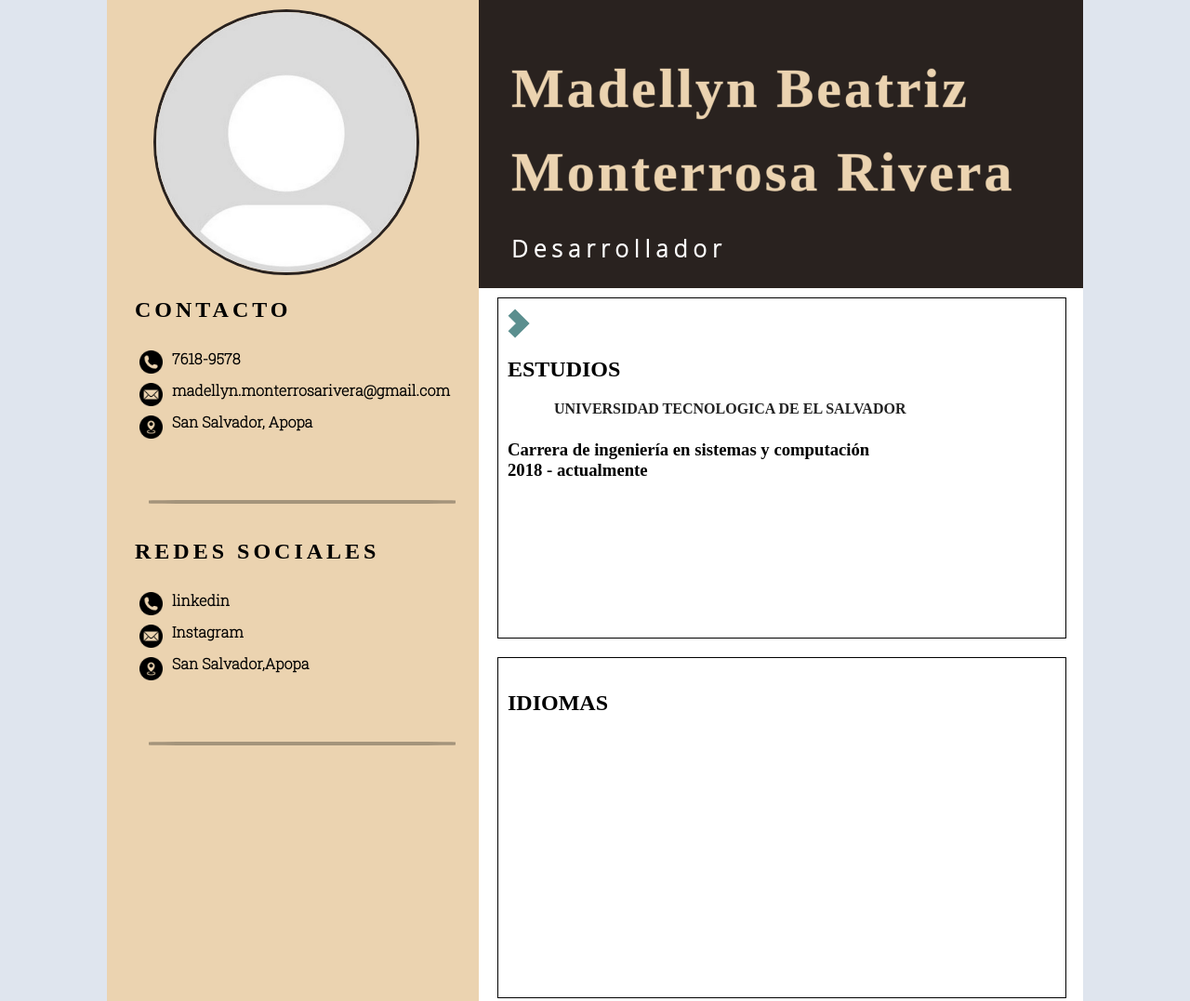
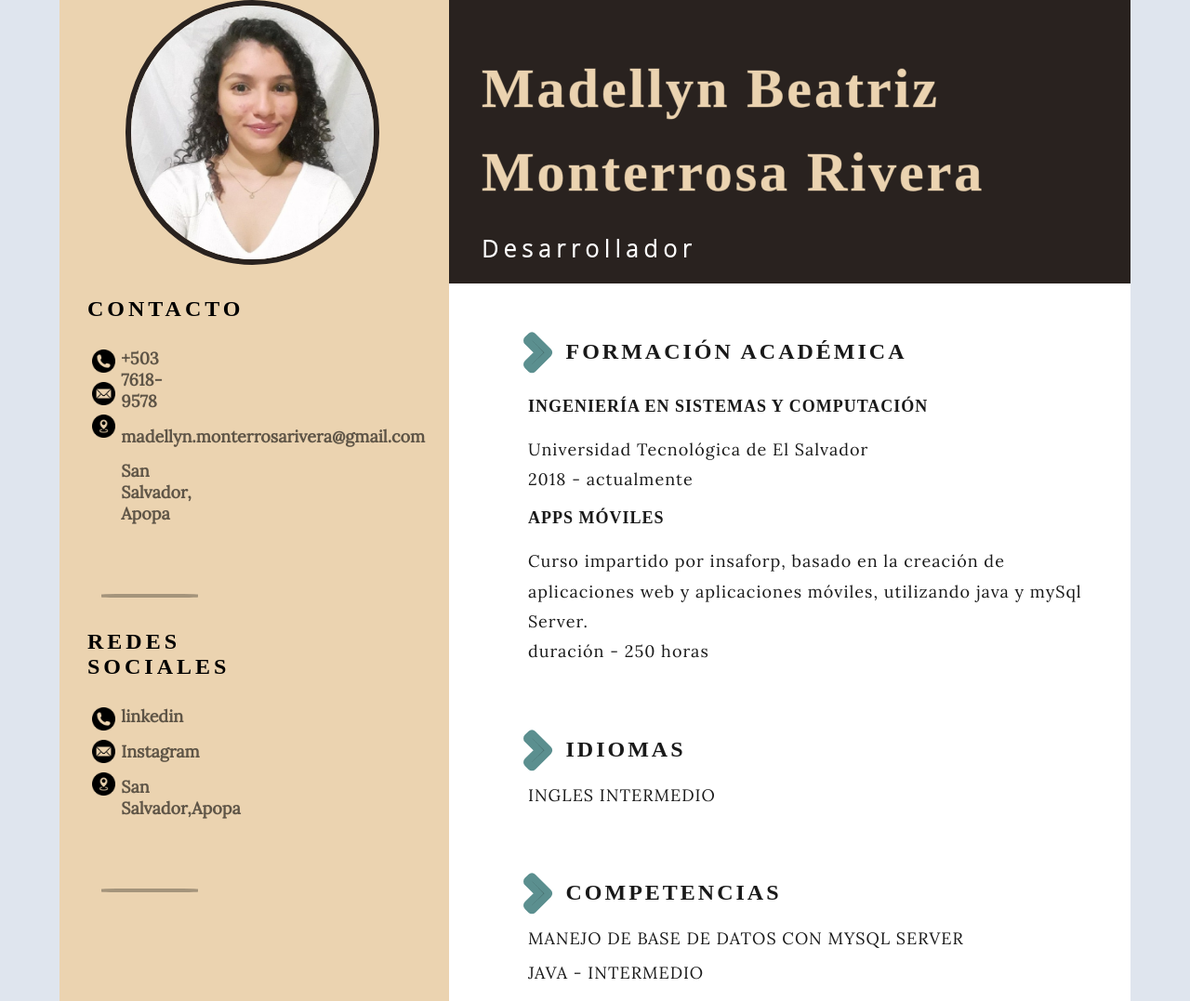
Before and after one commit to MadellynRivera/CV, a website: page index.html in a window 1280 px wide. Shown: the top 1077 px of the page at 93% size. Drawn offline with Linux system fonts and the light colour scheme; a web font is replaced by a local one.

Commit message:
first commit

```diff
--- a/css/style.css
+++ b/css/style.css
@@ -1,3 +1,7 @@
+* {
+    box-sizing: border-box;
+  }
+
 body{
     padding: 0px;
     margin: 0px;
@@ -11,10 +15,6 @@ body{
     src: url(../fonts/Open_Sans/static/OpenSans/OpenSans-Light.ttf);
 }
 
-@font-face {
-    font-family: 'Roboto Slab Extra Light';
-    src: url(../fonts/Roboto_Slab/static/RobotoSlab-ExtraLight.ttf);
-}
 
 @font-face {
     font-family: 'Open Sans Medium 500';;
@@ -22,39 +22,42 @@ body{
 }
 /*Div principal flex-container*/
 .main{
-    width: 1050px;
+    width: 80%;
     display: flex;
     flex-direction: row;
     align-content: space-around;
     margin: auto;
-    background: rgba(241, 210, 30, 0.616) ;
 }
 
 /*Primera columna información personal*/
 .informacion_personal {
-    width: 400px;
+    width: 40%;
     display: flex;
     flex-direction:column;
     background: #ebd3b0;
 
 }
 
+#image_section{
+    width: 99%;
+    display: flex;
+    justify-content: center;
+    align-items: center;
+}
+
 #image {
-    width: 280px;
-    height: 280px;
+    width: 66%;
     display: flex;
-    margin: 10px 10px 10px 50px;
-    border: 3px solid #29221f;
+    border: 6px solid #29221f;
     border-radius: 50%;
 
 }
 
 .informacion_personal > section {
-    width: 350px;
-    height: 250px;
+    width: 83%;
     align-items:flex-start;
     margin-left: 30px;
-    margin-top: 10px;
+    margin-top: 30px;
 
 }
 
@@ -69,8 +72,9 @@ body{
 }
 
 .informacion_personal > section h2{
-    font-family: 'Roboto Slab Extra Light';
-    font-size: 16px;
+    font-family: 'Lora', serif;;
+    font-size: 18px;
+    color: rgba(0, 0, 0, 0.6);
     display: flex;
     flex-direction: column;
     margin-top: 8px;
@@ -94,7 +98,7 @@ body{
 }
 
 .seccion_div{
-    width: 330px;
+    width: 95%;
     border-bottom: 4px solid rgba(0, 0, 0, 0.3) ;
     border-radius: 15%;
     margin: 60px 10px 0px 15px;
@@ -105,26 +109,30 @@ body{
 .perfil_profesional{
     display: flex;
     flex-direction:column;
-    width: 650px;
+
 }
-.perfil_profesional> #name {
-    height: 310px;
+.name {
+    width: 100%;
+    height: 35%;
     background: #29221f;
+    display: flex;
+    flex-direction: column;
+    position:relative ;
 
 }
 
-#name h1{
+.name h1{
     color: #ebd3b0;
     font-family: 'Times New Roman';
     font-size: 60px;
     text-align:left;
     letter-spacing: 3px;
     line-height: 1.5;
-    margin: 50px 0px 0px 35px ;
+    margin: 50px 40px 0px 35px ;
     -webkit-text-stroke: 1px #ebd4b063;
 
 }
-#name h2{
+.name h2{
     color: #ffff;
     font-family: 'Open Sans Light';
     font-size: 25px;
@@ -142,33 +150,65 @@ body{
 }
 
 #contenido section{
-    width: 600px;
-    height: 350px;
+    width: 95%;
     padding: 15px 0px 0px 10px ;
     margin: 10px 10px 10px 20px;
-    margin-bottom: 10px;
-    border: 1px solid black;
+
 }
 
-.material-icons{
-    color: #5b8f8f;
+
+.titulos i{
+    color: rgba(5b, 8f, 8f, 0.3);
     -webkit-text-stroke: 8px #5b8f8f;
+    margin-left:  52px ;
+    margin-top: 1px;
+    font-size: 40px;
+
 
 }
-#contenido > section h2{
-    color: #222222;
-    font-family: 'Roboto Slab Medium';
-    font-size: 16px;
-    text-align:left;
-    padding: 0px 40px 5px 50px;
+
+.titulos{
+    display: flex;
+    flex-direction: row;
+    margin-top: 30px;
 }
 
+.titulos h1{
+    margin-left: 15px;
+    font-family:'Open Sans Medium 500';
+    font-size: 24px;
+    color: rgba(0, 0, 0, 0.9);
+    letter-spacing: 3px;
+    margin-top: 5px;
+}
+
+#contenido > section h2{
+    color: rgba(0, 0, 0, 0.9);
+    font-family: 'Roboto Slab Medium';
+    font-size: 18px;
+    text-align:left;
+    letter-spacing: 1px;
+    padding: 0px 40px 5px 55px;
+}
+
+#contenido > section h3{
+    color: rgba(0, 0, 0, 0.9);
+    font-weight: 300;
+    font-family: 'Lora', serif;
+    font-size: 18px;
+    letter-spacing: 1px;
+    line-height: 1.8;
+    text-align:left;
+    margin: 0px 10px 5px 55px;
+
+}
 
 
 #proyectos_img img{
     width: 200px ;
     height: 150px;
-    border: 1px solid black;
+    background: rgba(219, 226, 236, 0.863);
+
     border-radius: 15%;
     margin: 0px 15px 0px 60px;
 
@@ -177,3 +217,95 @@ body{
 #proyectos_img img:hover{
     background: rgba(0, 0, 0, 0.3);
 }
+
+
+/*reglas @media responsive*/
+
+/*Tablet*/
+@media only screen and (max-width: 1290px) {
+
+    * {
+        box-sizing: border-box;
+      }
+
+    .main{
+        width: 90%;
+    }
+
+    .informacion_personal *{
+        width: 30%;
+
+
+    }
+
+
+    .perfil_profesional{
+        width: 70%;
+    }
+
+  }
+
+  @media only screen and (max-width: 820px) {
+
+    * {
+        box-sizing: border-box;
+      }
+
+    .main{
+        width: 100%;
+        display: flex;
+        flex-direction: column;
+    }
+
+    .informacion_personal {
+        width: 100%;
+        display: flex;
+        flex-direction:column;
+        background: #ebd3b0;
+        position: absolute;
+
+    }
+    #image {
+       width: 50%;
+
+
+    }
+
+    .perfil_profesional{
+        width: 100%;
+
+    }
+
+    .informacion_personal section *{
+        width: 90%;
+    }
+
+
+    .name{
+        order: 0;
+        height: 60%;
+        position: relative;
+        margin-top: 400px;
+
+    }
+
+    .name h1{
+        font-size: 40px;
+    }
+
+
+    .informacion_personal > .contacto{
+       margin-top: 450px ;
+
+    }
+    #contenido{
+        margin-top: 600px;
+    }
+
+
+
+
+
+
+
+  }
--- a/index.html
+++ b/index.html
@@ -5,7 +5,12 @@
     <meta http-equiv="X-UA-Compatible" content="IE=edge">
     <meta name="viewport" content="width=device-width, initial-scale=1.0">
     <link rel="stylesheet" href="css/style.css">
-    <link href="https://fonts.googleapis.com/icon?family=Material+Icons" rel="stylesheet">
+    <link rel="stylesheet" href="https://cdnjs.cloudflare.com/ajax/libs/font-awesome/4.7.0/css/font-awesome.min.css">
+
+    <link rel="preconnect" href="https://fonts.googleapis.com">
+<link rel="preconnect" href="https://fonts.gstatic.com" crossorigin>
+<link href="https://fonts.googleapis.com/css2?family=Gentium+Book+Plus&family=Lora:ital@0;1&display=swap" rel="stylesheet">
+
     <title>Curriculum</title>
 </head>
 <body>
@@ -14,7 +19,7 @@
         <!--Primera columna-->
         <div class="informacion_personal">
 
-            <img  id="image" src="img/profile_image.png" alt="">
+           <div id="image_section"><img  id="image" src="img/profile_image.jpg" alt=""></div>
 
             <section class="contacto">
                 <h1>CONTACTO</h1>
@@ -25,7 +30,7 @@
                         <img src="img/Location.png" alt="">
                     </div>
                     <div>
-                        <h2>7618-9578</h2>
+                        <h2>+503 7618-9578</h2>
                         <h2>madellyn.monterrosarivera@gmail.com</h2>
                         <h2>San Salvador, Apopa</h2>
                     </div>
@@ -52,32 +57,53 @@
         </div>
 
         <!--Segunda columna -->
+
         <div class="perfil_profesional">
-            <section id="name">
+           <section class="name">
                 <h1>Madellyn Beatriz Monterrosa Rivera</h1>
                 <h2>Desarrollador</h2>
             </section>
 
             <div id="contenido">
                 <section id="estudios">
-                    <span class="material-icons">
-                        arrow_forward_ios
-                        </span>
-                    <h1>ESTUDIOS</h1>
-                    <h2>UNIVERSIDAD TECNOLOGICA DE EL SALVADOR</h2>
-                    <h3>Carrera de ingeniería en sistemas y computación<br>2018 - actualmente</h3>
+                    <div class="titulos">
+                        <i class="fa fa-chevron-right"></i>
+                        <h1>FORMACIÓN ACADÉMICA</h1>
+                    </div>
+
+                    <h2>INGENIERÍA EN SISTEMAS Y COMPUTACIÓN</h2>
+                    <h3>Universidad Tecnológica de El Salvador<br>2018 - actualmente</h3>
+
+                    <h2>APPS MÓVILES</h2>
+                    <h3>Curso impartido por insaforp, basado en la creación de aplicaciones web y aplicaciones móviles, utilizando java y mySql Server.<br>duración - 250 horas</h3>
                 </section>
                 <section id="idiomas">
-                    <h1>IDIOMAS</h1>
+                    <div class="titulos">
+                        <i class="fa fa-chevron-right"></i>
+                        <h1>IDIOMAS</h1>
+                    </div>
+                    <h3>INGLES INTERMEDIO</h3>
                 </section>
                 <section id="herramientas">
-                    <h1>HERRAMIENTAS DE SOFTWARE</h1>
+                    <div class="titulos">
+                        <i class="fa fa-chevron-right"></i>
+                        <h1>COMPETENCIAS</h1>
+                    </div>
+                    <h3>MANEJO DE BASE DE DATOS CON MYSQL SERVER</h3>
+                    <h3>JAVA - INTERMEDIO</h3>
+                    <h3>HTML - AVANZADO</h3>
+                    <h3>CSS - INTERMEDIO</h3>
+
                 </section>
                 <section id="proyectos ">
-                    <H1>PROYECTOS DESARROLLADOS</H1>
+                    <div class="titulos">
+                        <i class="fa fa-chevron-right"></i>
+                        <H1>PROYECTOS DESARROLLADOS</H1>
+
+                    </div>
                     <div id="proyectos_img">
-                        <img src="*" alt="">
-                        <img src="*" alt="">
+                            <img src="*" alt="">
+                            <img src="*" alt="">
                     </div>
 
 
```
Also changed, not shown: Modelo curriculum.png (added), img/photo1.jpg (deleted), img/profile_image.jpg (added), img/profile_image.png (deleted).
